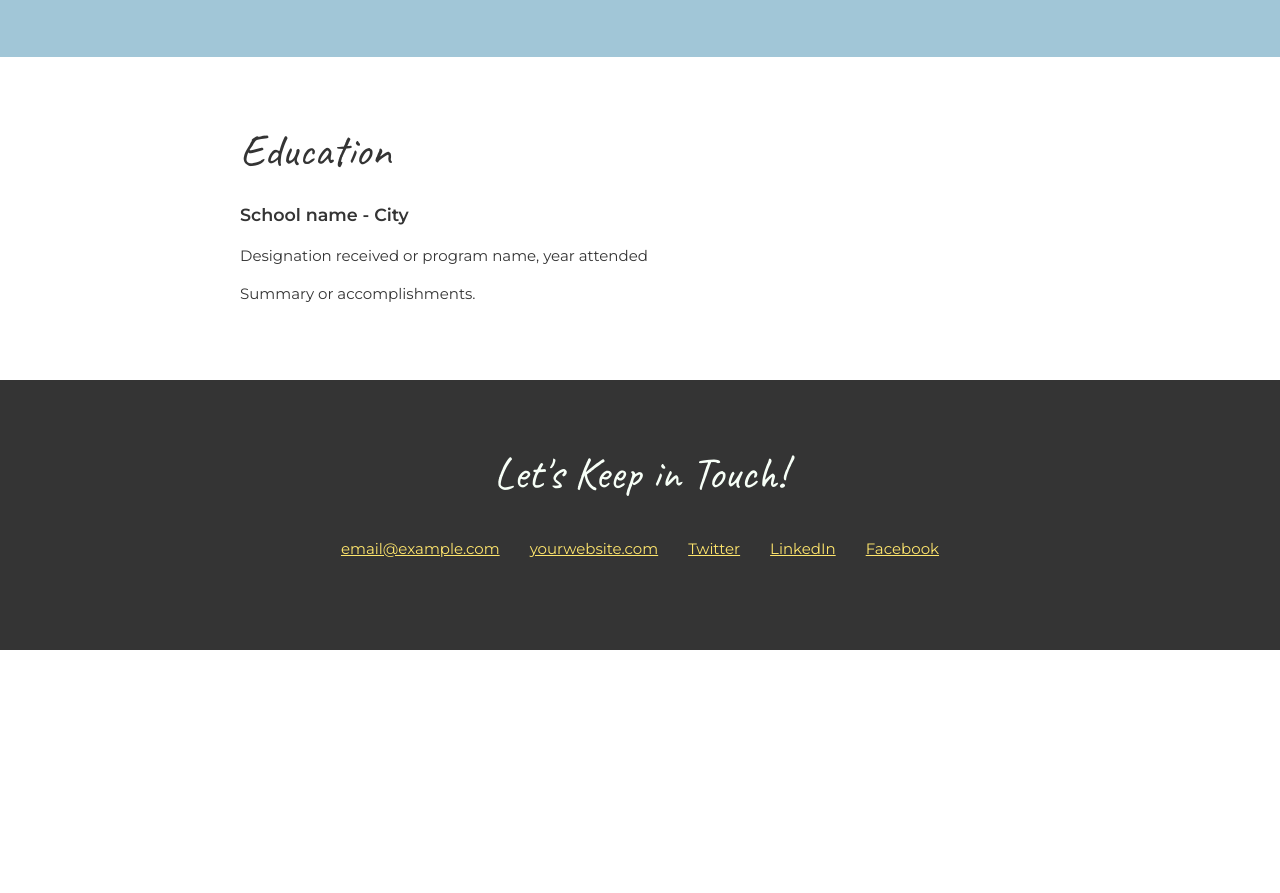
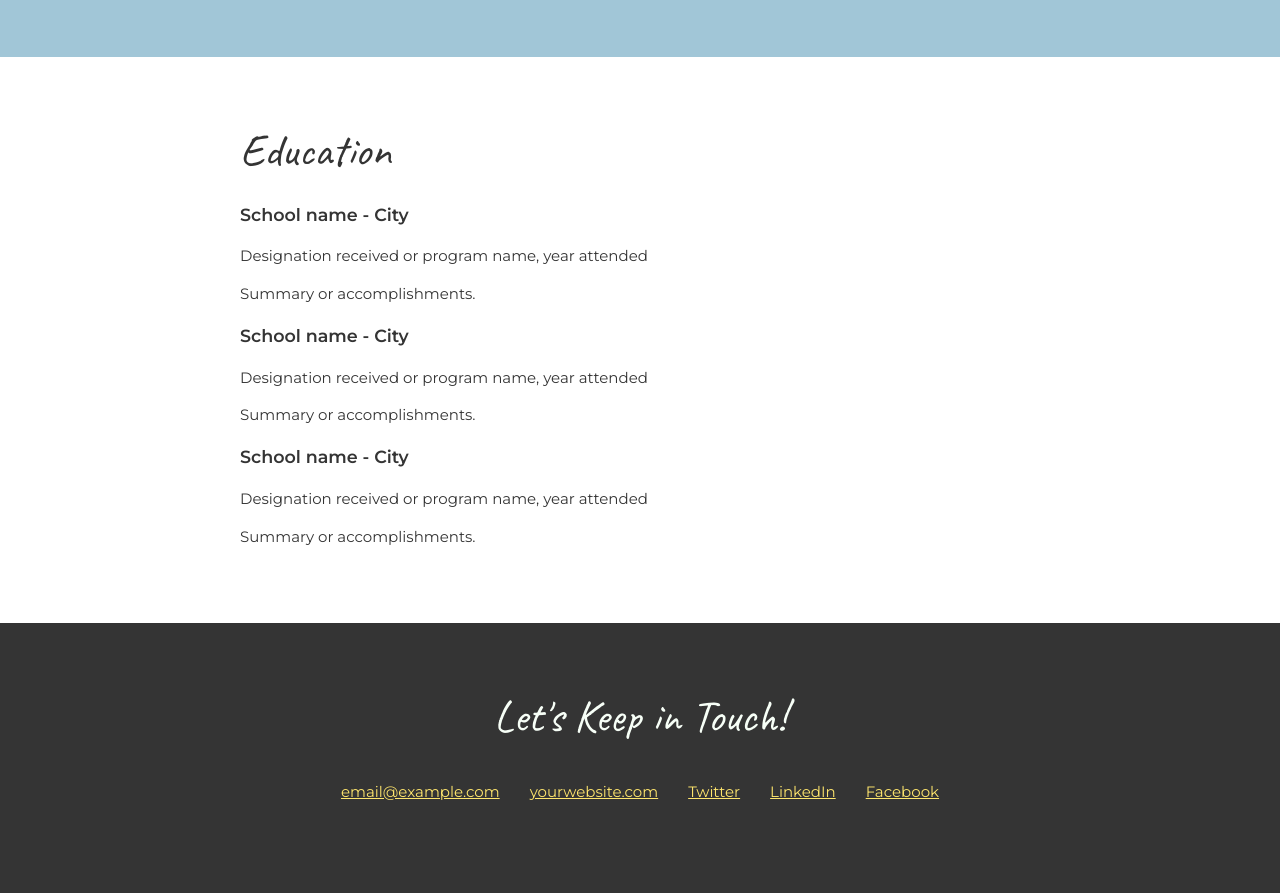
Before and after one commit to iamindika/css-portfolio, a plain HTML site: page index.html in a window 1280 px wide. Shown: the part 2322-3215 px from the top of the page. Before the commit the page ends 2972 px from the top, so only its background shows below. Drawn offline with Linux system fonts and the light colour scheme.

Commit message:
Add extra sections to Education

```diff
--- a/index.html
+++ b/index.html
@@ -56,7 +56,7 @@
 
       <!-- ***********************  WORK EXPERIENCE  *********************** -->
       <section class="work-experience">
-        <div class="content-wrap">
+        <div class="content-wrap item-details">
 
           <h2>Work Experience</h2>
           <p>Optional paragraph for work experience summary. Not a part of the job details. Delete if not being used.</p>
@@ -121,10 +121,22 @@
 
       <!-- ******************  EDUCATION & CERTIFICATIONS ****************** -->
       <section class="education">
-        <div class="content-wrap">
+        <div class="content-wrap item-details">
           <h2>Education</h2>
 
           <!-- Copy this whole <section> block to add more schools. -->
+          <section>
+            <h3>School name - City</h3>
+            <p>Designation received or program name, year attended</p>
+            <p>Summary or accomplishments.</p>
+          </section>
+
+          <section>
+            <h3>School name - City</h3>
+            <p>Designation received or program name, year attended</p>
+            <p>Summary or accomplishments.</p>
+          </section>
+
           <section>
             <h3>School name - City</h3>
             <p>Designation received or program name, year attended</p>
```
